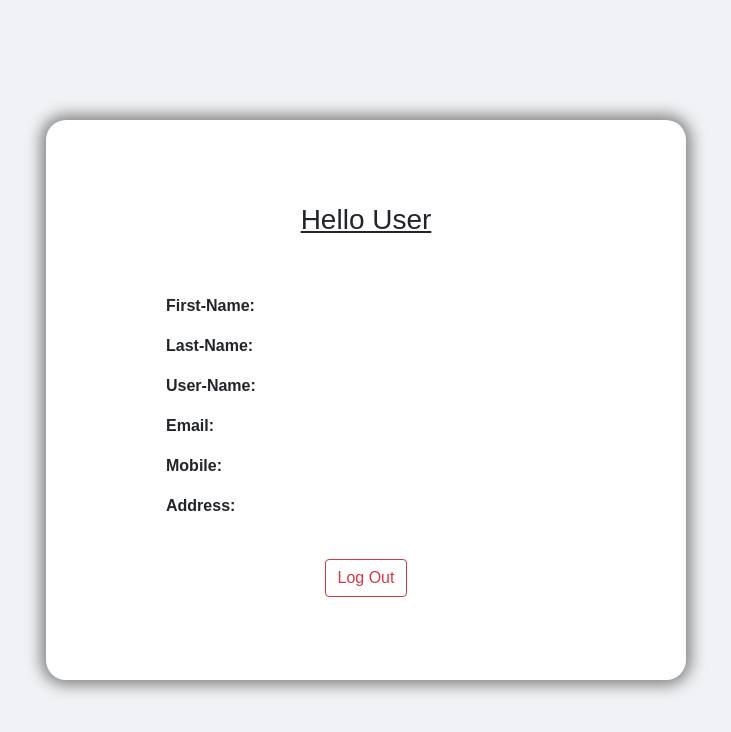
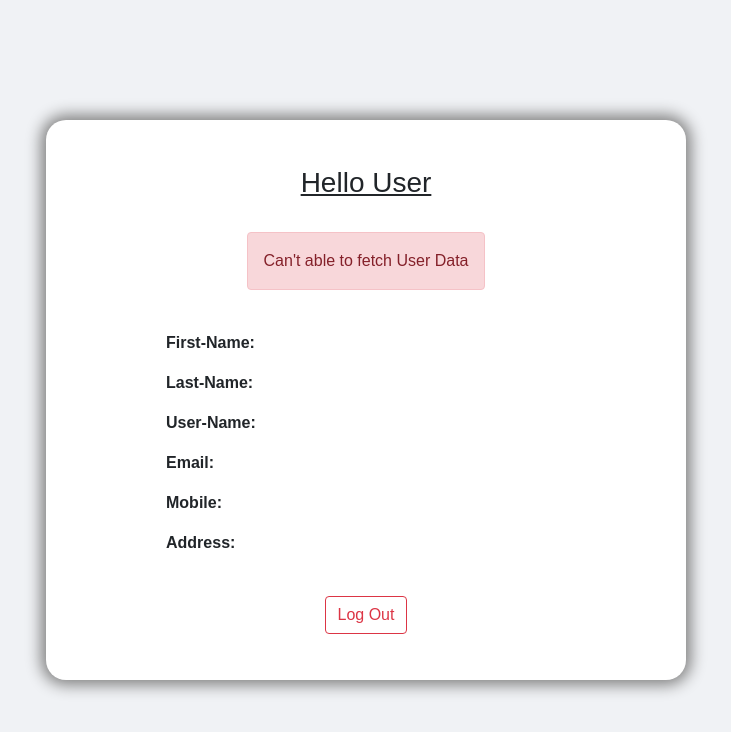
Before and after one commit to deepdarshan21/Internship-Assignment-Iraitech, a React (Create React App) app in the folder client/: page / in a window 1280 px wide. Shown: the top 732 px of the page, without its empty margins (274-1005 px from the left). Built offline with nearby package versions, Linux system fonts and the light colour scheme; no server answers.

Commit message:
Homepage Done

```diff
--- a/client/src/components/homepage/homepage.js
+++ b/client/src/components/homepage/homepage.js
@@ -11,6 +11,7 @@ const Homepage = ({ token, setToken }) => {
         mobile: "",
         address: "",
     });
+    const [error, setError] = useState("");
 
     useEffect(() => {
         axios
@@ -23,13 +24,13 @@ const Homepage = ({ token, setToken }) => {
                 setUserDetails(res.data.data);
             })
             .catch((err) => {
-                console.log(err);
+                setError("Can't able to fetch User Data");
             });
     }, [token]);
 
-    const logout=()=>{
-        setToken("")
-    }
+    const logout = () => {
+        setToken("");
+    };
 
     return (
         <div className="homepage">
@@ -37,6 +38,11 @@ const Homepage = ({ token, setToken }) => {
                 <u>Hello User</u>
             </h3>
             <br />
+            {error && (
+                <p className="alert alert-danger" role="alert">
+                    {error}
+                </p>
+            )}
             <div className="content">
                 <p>
                     <b>First-Name: </b>
```
